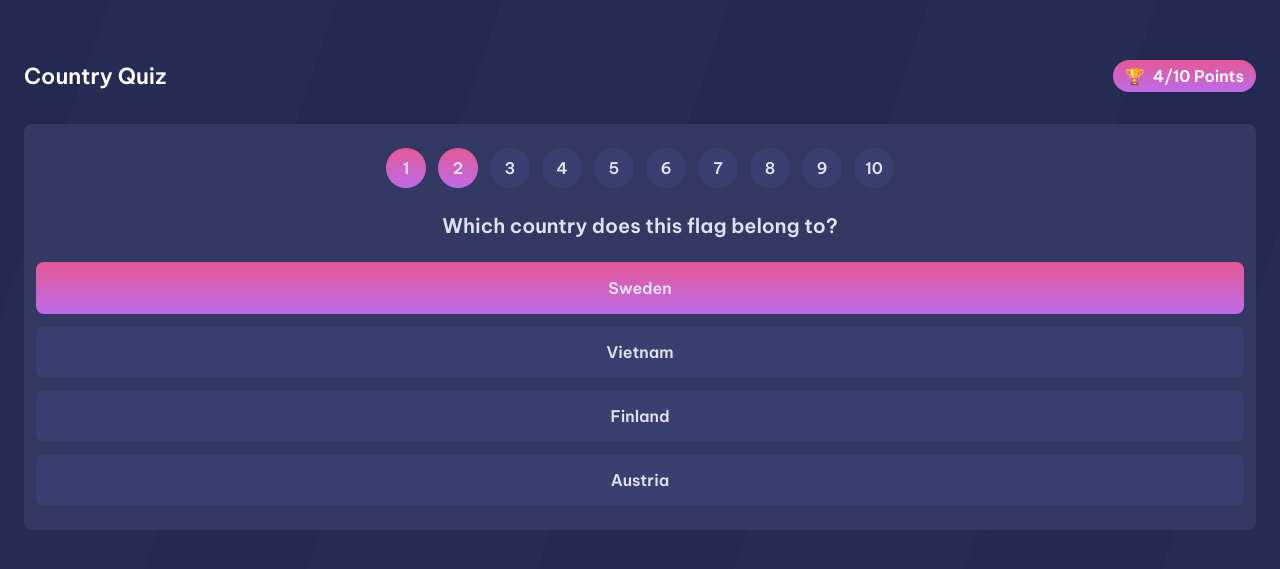
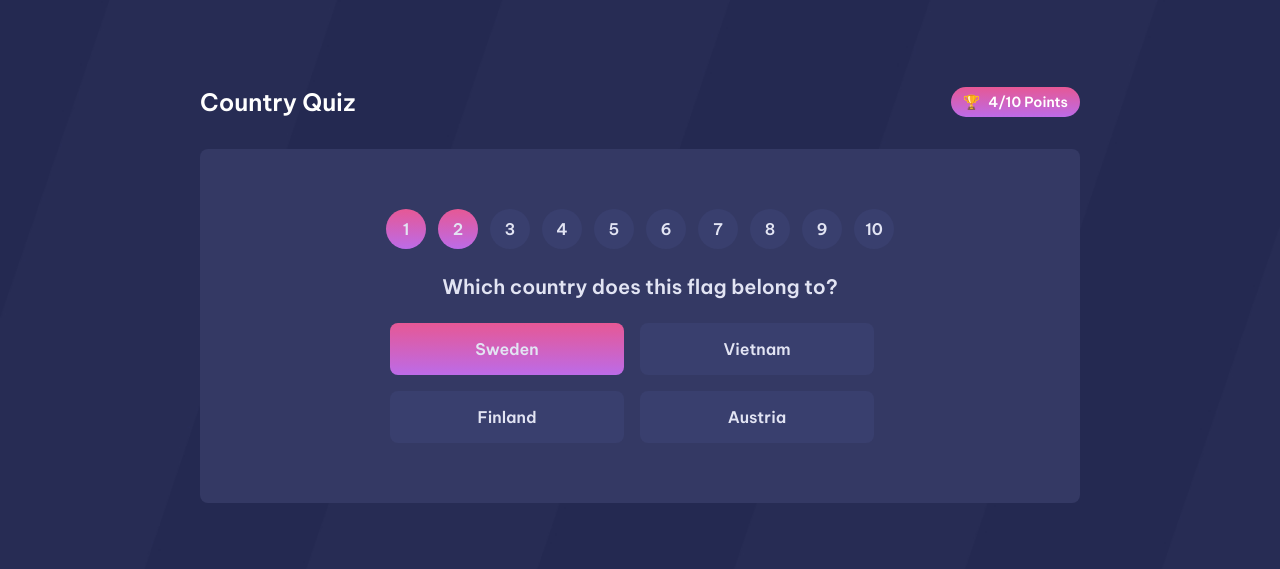
Before and after one commit to thiago-thomas/country-quiz, a React (Vite) app: page / in a window 1280 px wide. Shown: the part 105-674 px from the top of the page. Built offline with nearby package versions, Linux system fonts and the light colour scheme.

Commit message:
feat: implementing the structure and aplying styles for quiz page

```diff
--- a/src/App.css
+++ b/src/App.css
@@ -39,6 +39,8 @@ main {
 
   padding-inline: 24px;
   min-height: 100vh;
+  max-width: 880px;
+  margin: 0 auto;
 }
 
 h1 {
@@ -63,7 +65,7 @@ h2 {
 .country-quiz__header-container__points {
   background: var(--pink-gradient);
   color: white;
-  font-size: 16px;
+  font-size: 14px;
   font-weight: 600;
   border-radius: 22px;
   padding: 6px 12px;
@@ -126,6 +128,8 @@ h2 {
   flex-direction: column;
   gap: 12px;
   width: 100%;
+  max-width: 500px;
+  margin-inline: auto;
 
   button {
     border-radius: 8px;
@@ -133,3 +137,20 @@ h2 {
     width: 100%;
   }
 }
+
+
+@media (min-width: 580px) {
+  h1 {
+    font-size: 24px;
+  }
+  .country-quiz__main-container {
+    padding-block: 60px;
+  }
+  .country-quiz__options-container {
+    flex-flow: row wrap;
+    gap: 16px;
+    button {
+      width: calc(50% - 16px);
+    }
+  }
+}
```
